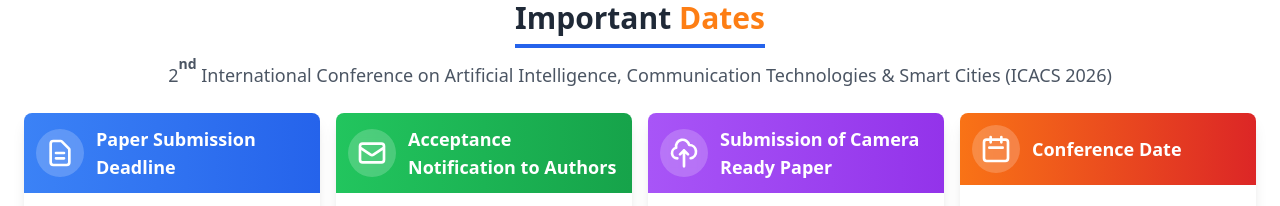
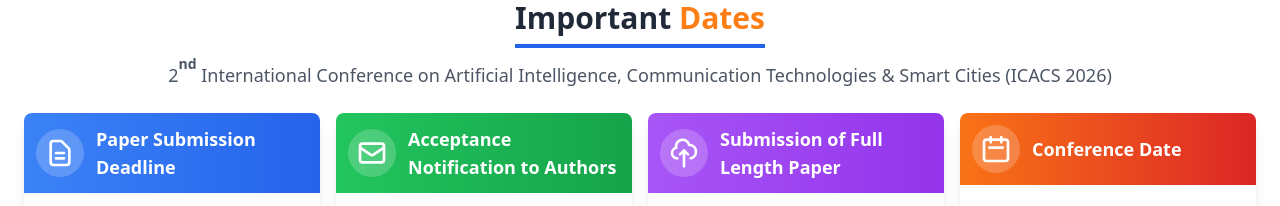
Before and after one commit to ravichanga101/ICACS-2026-v3, a Next.js app: page / in a window 1280 px wide. Shown: the part 2440-2646 px from the top of the page. Built offline with nearby package versions, Linux system fonts and the light colour scheme.

Commit message:
Submission of Full Length Paper - vijay sir email

```diff
--- a/src/components/ImportantDates.jsx
+++ b/src/components/ImportantDates.jsx
@@ -46,7 +46,7 @@
       gradient: "from-green-500 to-green-600",
     },
     {
-      event: "Submission of Camera Ready Paper",
+      event: "Submission of Full Length Paper",
       date: "August 25, 2026",
       icon: (
         <svg
```
